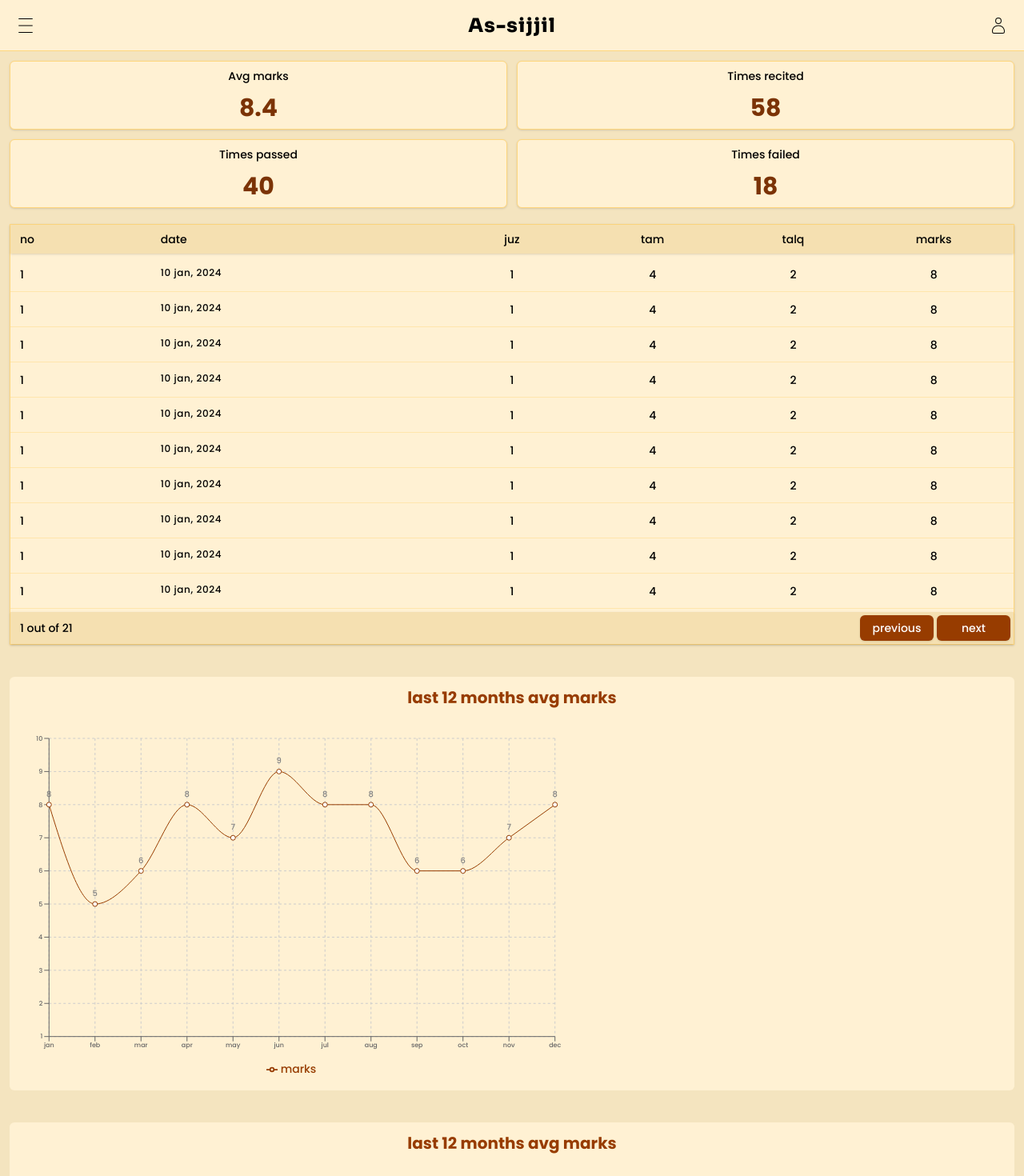
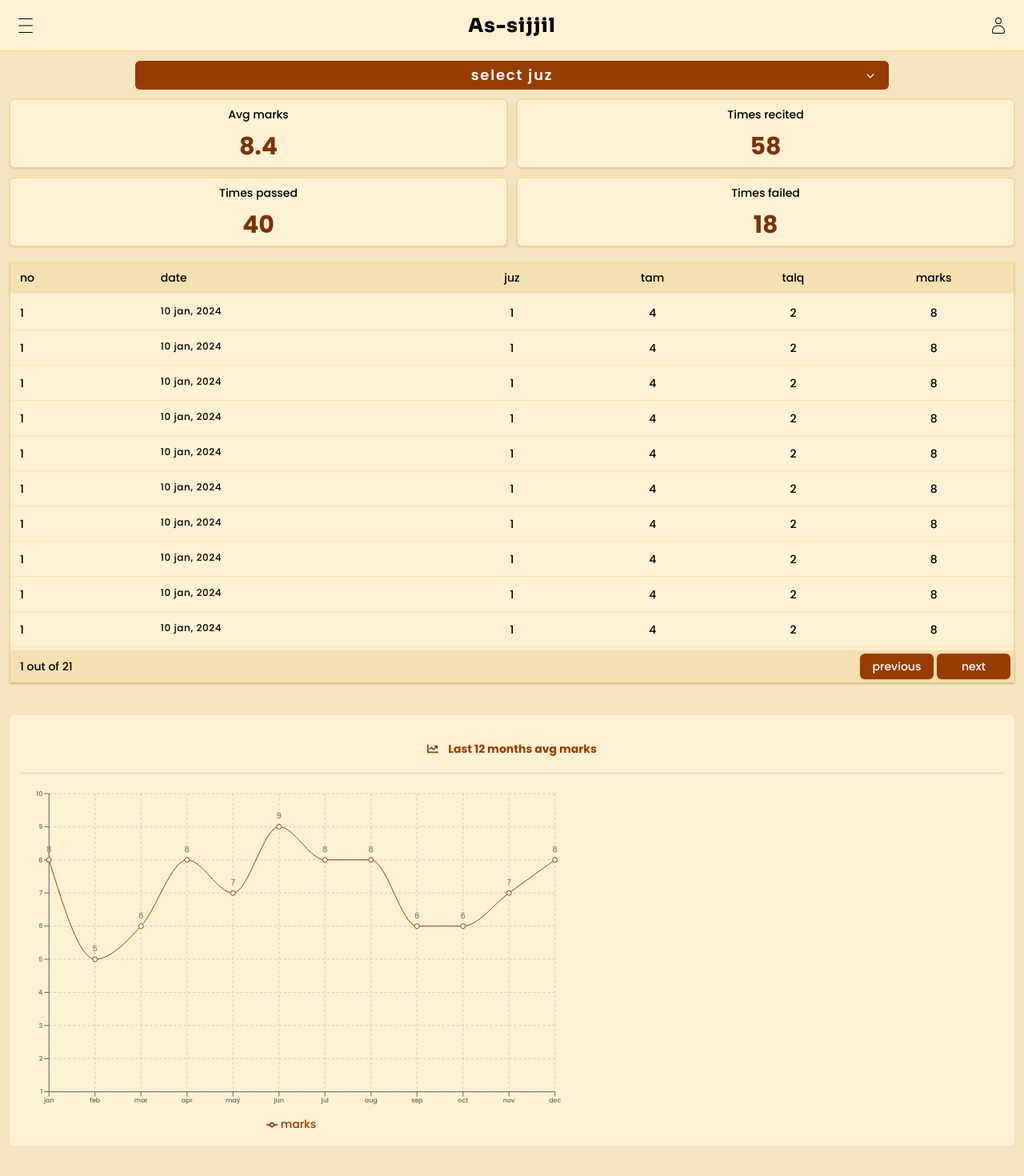
Before and after one commit to huzefa63/as-sijjil, a Next.js app: page /report in a window 1280 px wide. Shown: the top 1470 px of the page at 80% size. Built offline with nearby package versions, Linux system fonts and the light colour scheme.

Commit message:
added select juz button in reports page

```diff
--- a/app/_components/AppNav.jsx
+++ b/app/_components/AppNav.jsx
@@ -14,7 +14,7 @@ function AppNav() {
   const [showNav, setShowNav] = useState(false);
 
   return (
-    <div className="relative min-h-16 px-5 bg-(--layer) backdrop-blur-md border-b border-(--highlightBorder) flex items-center justify-between">
+    <div className="z-50 relative min-h-16 px-5 bg-(--layer) backdrop-blur-md border-b border-(--highlightBorder) flex items-center justify-between">
       {/* Left Icon */}
       <button
         onClick={() => setShowNav((prev) => !prev)}
@@ -37,7 +37,7 @@ function AppNav() {
 
       {/* Nav with animation */}
       <div
-        className={`absolute top-full left-0 w-full transition-all duration-300 ${
+        className={` absolute top-full left-0 w-full transition-all duration-300 ${
           showNav
             ? "opacity-100 translate-y-0 pointer-events-auto"
             : "opacity-0 -translate-y-5 pointer-events-none"
--- a/app/_components/Nav.jsx
+++ b/app/_components/Nav.jsx
@@ -6,7 +6,7 @@ import { usePathname } from "next/navigation";
 function Nav({ close }) {
   return (
     <div
-      className="absolute top-full left-0 w-full h-[94vh]
+      className=" absolute top-full left-0 w-full h-[94vh]
     bg-(--layer)/80 backdrop-blur-md z-50
     flex flex-col items-center justify-center gap-6 px-6"
     >
--- /dev/null
+++ b/app/_components/report_page/SelectJuzButton.jsx
@@ -0,0 +1,48 @@
+'use client';
+
+import { useState } from "react";
+import { IoIosArrowDown } from "react-icons/io";
+
+const juzList = [1,2,3,4,5,6,7,8,9];
+function SelectJuzButton() {
+    const [isOpen,setIsOpen] = useState(false);
+    function handleClick(e){
+        if(!e.target.classList.contains('juz')) return;
+        const juz = e.target.closest('button').dataset.juz;
+        if(!juz) return;
+        alert(juz);
+    }
+    return (
+      <div className=" flex justify-center w-full mb-3 relative">
+        <button
+          onClick={() => setIsOpen(!isOpen)}
+          className=" relative bg-amber-800 text-white text-lg px-5 py-1 rounded-md w-3/4 tracking-widest font-semibold"
+        >
+          select juz
+          <IoIosArrowDown
+            className={`absolute top-3 right-4 text-sm transition-all duration-300 ease-in-out ${isOpen && "rotate-180"}`}
+          />
+        </button>
+
+        <div
+          className={`${isOpen ? "translate-y-12 opacity-100 pointer-events-auto" : " opacity-0 pointer-events-none"} transition-all duration-300 ease-in-out flex justify-center flex-wrap w-3/4 pb-10 gap-3 absolute bg-(--layer) shadow border border-(--border) p-3 top-0`}
+          onClick={handleClick}
+        >
+          {juzList.map((el) => (
+            <JuzCard key={el} juz={el} />
+          ))}
+        </div>
+      </div>
+    );
+}
+
+export default SelectJuzButton
+
+function JuzCard({juz}){
+    return (
+      <button data-juz={juz} className="juz relative border w-[20%] rounded-md text-amber-900 text-shadow-2xs text-shadow-amber-400 font-bold  h-fit py-5 text-center bg-(--highlight) shadow border-(--highlightBorder)">
+        <div className="juz h-1 rounded-tl-md rounded-tr-md w-full absolute bg-amber-800 top-0"></div>
+        <p className="juz">{juz}</p>
+      </button>
+    );
+}
--- a/app/report/page.jsx
+++ b/app/report/page.jsx
@@ -1,5 +1,7 @@
+import { FaChartBar, FaChartLine } from "react-icons/fa";
 import BarChartCompo from "../_components/charts/BarChart";
 import LineChartCompo from "../_components/charts/LineChart";
+import SelectJuzButton from "../_components/report_page/SelectJuzButton";
 const data = [
   {
     month: "jan",
@@ -68,6 +70,9 @@ const barData = [
 function Page() {
   return (
     <div className="h-full py-3 px-3">
+      <div className="">
+        <SelectJuzButton />
+      </div>
       <div className="grid grid-cols-2 gap-3">
         <div className="flex flex-col items-center gap-y-3 bg-(--layer) w-full px-5 py-2 rounded-md shadow-sm border border-(--highlightBorder)">
           <p>Avg marks</p>
@@ -190,20 +195,28 @@ function Page() {
         </div>
       </div>
       <div className="bg-(--layer) mt-10 rounded-md p-3">
-        <header className=" mb-8 text-center font-bold text-amber-800 text-xl">
-          last 12 months avg marks
+        <header className="border-b pb-5 border-gray-300 font-bold text-amber-800 text-center my-5 flex items-center gap-3 justify-center">
+          <FaChartLine /> Last 12 months avg marks
         </header>
-        <LineChartCompo data={data} XAxisDataKey={'month'} ticks={[1,2,3,4,5,6,7,8,9,10]}/>
+        <LineChartCompo
+          data={data}
+          XAxisDataKey={"month"}
+          ticks={[1, 2, 3, 4, 5, 6, 7, 8, 9, 10]}
+        />
       </div>
 
       <div className="bg-(--layer) mt-10 rounded-md p-3">
-        <header className=" mb-8 text-center font-bold text-amber-800 text-xl">
-          last 12 months avg marks
+        <header className="border-b pb-5 border-gray-300 font-bold text-amber-800 text-center my-5 flex items-center gap-3 justify-center">
+          <FaChartBar /> Passed and failed per month
         </header>
-        <BarChartCompo XAxisDataKey={'month'} single={false} data={barData} dataKeys={['passed','failed']} ticks={false}/>
+        <BarChartCompo
+          XAxisDataKey={"month"}
+          single={false}
+          data={barData}
+          dataKeys={["passed", "failed"]}
+          ticks={false}
+        />
       </div>
-
-
     </div>
   );
 }
```
